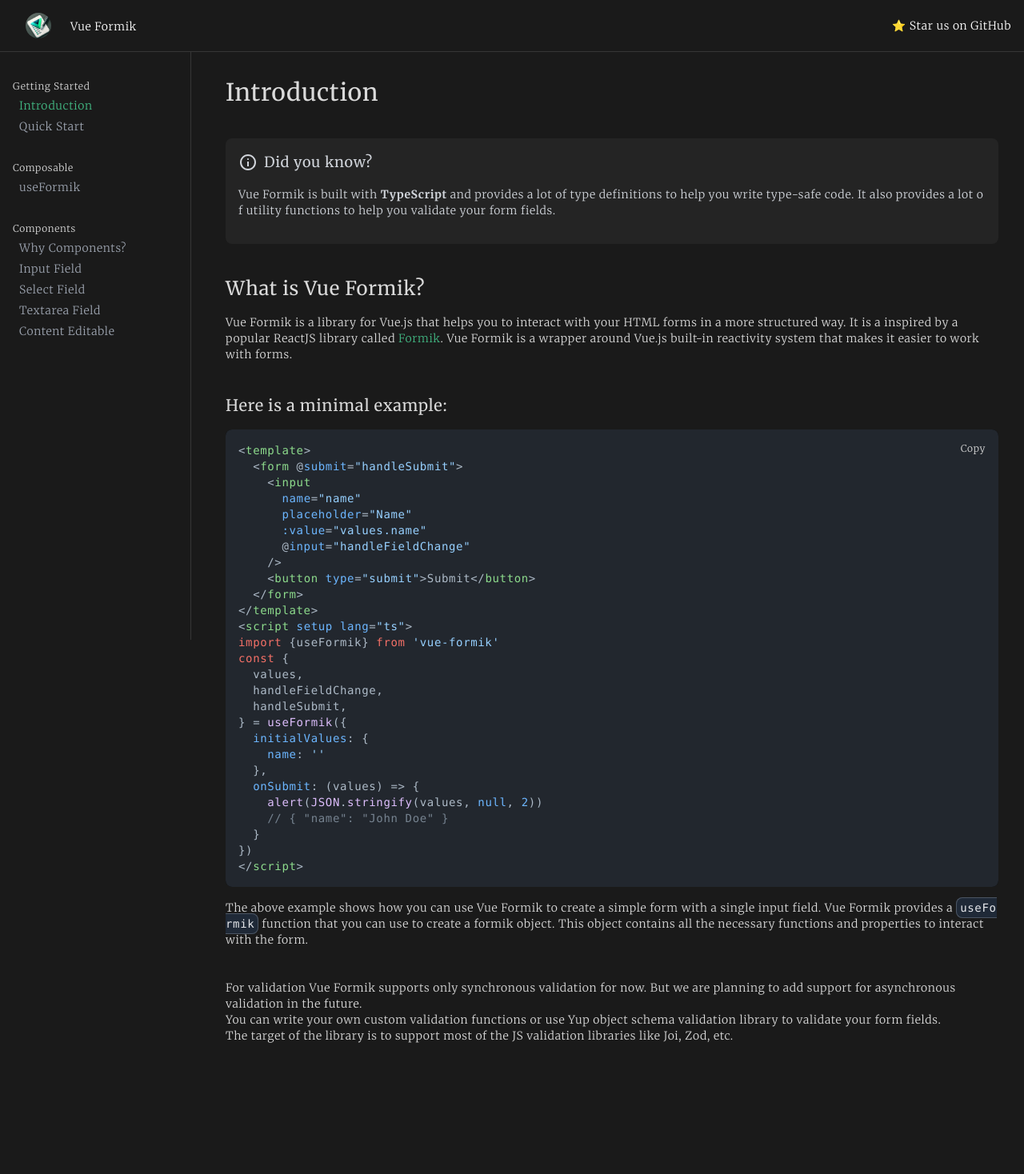
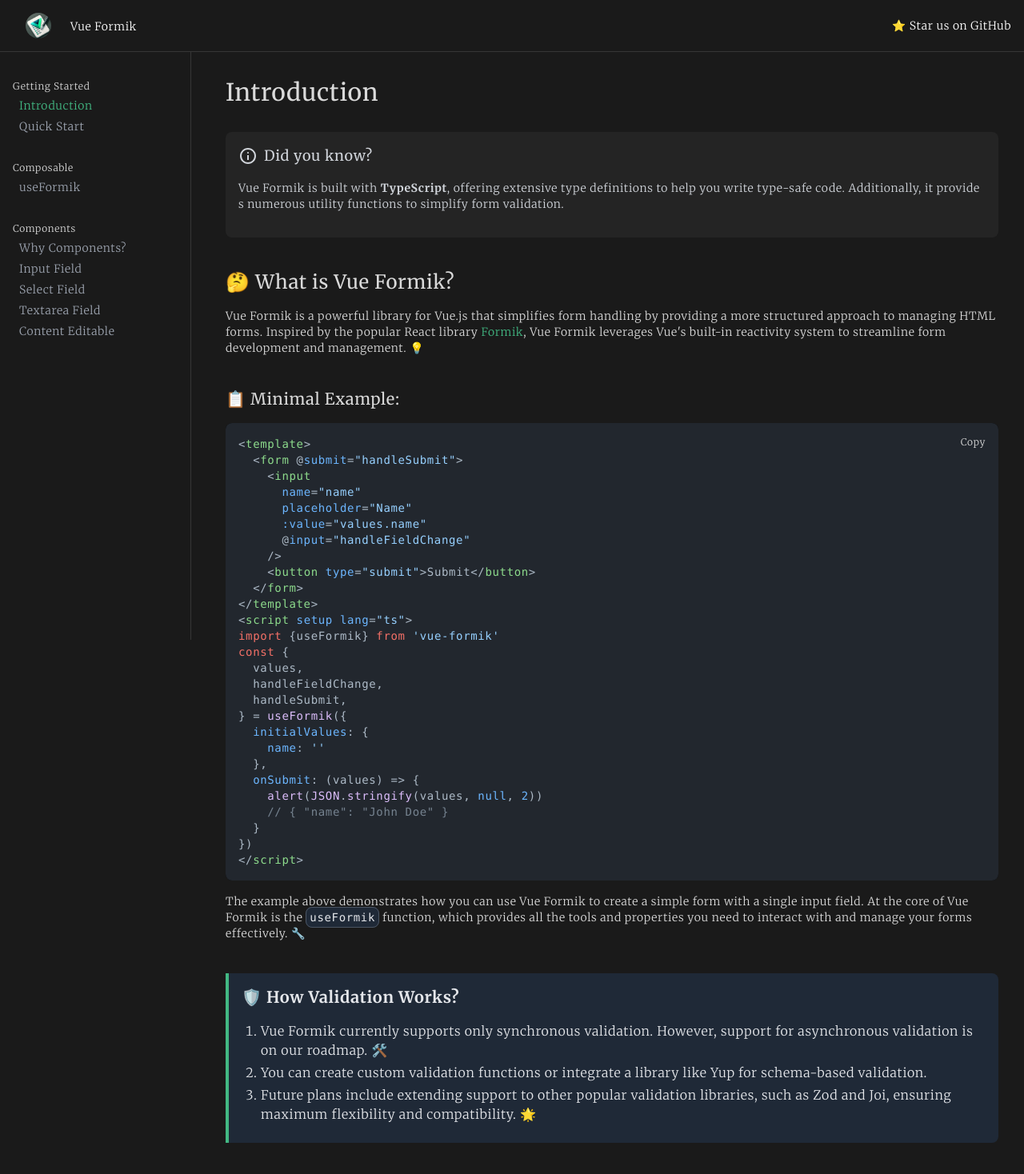
Before and after one commit to vue-formik/docs, a Vue app: page /getting-started/introduction in a window 1280 px wide. Shown: the top 1468 px of the page at 80% size. Built offline with nearby package versions, Linux system fonts and the light colour scheme.

Commit message:
Improve introduction content
Signed-off-by: Kiran Parajuli <39373750+kiranparajuli589@users.noreply.github.com>

```diff
--- a/src/App.vue
+++ b/src/App.vue
@@ -92,6 +92,7 @@
 
 .app_main
   @apply flex flex-col
+  @apply max-w-[1610px]
   &.with_sidebar
     @media (min-width: 1400px)
       padding-left: 466px !important
--- a/src/views/gettingStarted/IntroductionView.vue
+++ b/src/views/gettingStarted/IntroductionView.vue
@@ -2,47 +2,64 @@
   <section class="info_page">
     <section>
       <h1 class="">Introduction</h1>
-      <article class="my-10">
+      <article class="mb-10 mt-8">
         <h4 class="flex items-center gap-2"><InfoIcon /> Did you know?</h4>
         <p>
-          Vue Formik is built with <strong>TypeScript</strong> and provides a lot of type
-          definitions to help you write type-safe code. It also provides a lot of utility functions
-          to help you validate your form fields.
+          Vue Formik is built with <strong>TypeScript</strong>, offering extensive type definitions
+          to help you write type-safe code. Additionally, it provides numerous utility functions to
+          simplify form validation.
         </p>
       </article>
     </section>
+
     <section>
-      <h2>What is Vue Formik?</h2>
+      <h2>🤔 What is Vue Formik?</h2>
 
       <p>
-        Vue Formik is a library for Vue.js that helps you to interact with your HTML forms in a more
-        structured way. It is a inspired by a popular ReactJS library called
-        <a href="https://formik.org" target="_blank" title="Formik">Formik</a>. Vue Formik is a
-        wrapper around Vue.js built-in reactivity system that makes it easier to work with forms.
+        Vue Formik is a powerful library for Vue.js that simplifies form handling by providing a
+        more structured approach to managing HTML forms. Inspired by the popular React library
+        <a href="https://formik.org" target="_blank" title="Formik">Formik</a>, Vue Formik leverages
+        Vue's built-in reactivity system to streamline form development and management. 💡
       </p>
     </section>
 
     <section>
-      <h3>Here is a minimal example:</h3>
+      <h3>📋 Minimal Example:</h3>
 
       <CodeBlock :content="minimalExample" />
 
       <p>
-        The above example shows how you can use Vue Formik to create a simple form with a single
-        input field. Vue Formik provides a <code>useFormik</code> function that you can use to
-        create a formik object. This object contains all the necessary functions and properties to
-        interact with the form.
+        The example above demonstrates how you can use Vue Formik to create a simple form with a
+        single input field. At the core of Vue Formik is the <code>useFormik</code> function, which
+        provides all the tools and properties you need to interact with and manage your forms
+        effectively. 🔧
       </p>
     </section>
 
-    <p>
-      For validation Vue Formik supports only synchronous validation for now. But we are planning to
-      add support for asynchronous validation in the future.<br />
-      You can write your own custom validation functions or use Yup object schema validation library
-      to validate your form fields.<br />
-      The target of the library is to support most of the JS validation libraries like Joi, Zod,
-      etc.
-    </p>
+    <blockquote class="!pt-4 !pl-4">
+      <h3>
+        <strong>🛡️ How Validation Works?</strong>
+      </h3>
+
+      <ol class="list-decimal !ml-6">
+        <li>
+          Vue Formik currently supports only synchronous validation. However, support for
+          asynchronous validation is on our roadmap. 🛠️
+        </li>
+        <li>
+          You can create custom validation functions or integrate a library like
+          <a href="https://github.com/jquense/yup" target="_blank" title="Yup">Yup</a> for
+          schema-based validation.
+        </li>
+
+        <li>
+          Future plans include extending support to other popular validation libraries, such as
+          <a href="https://zod.dev/" target="_blank" title="Zod">Zod</a> and
+          <a href="https://joi.dev/" target="_blank" title="Joi">Joi</a>, ensuring maximum
+          flexibility and compatibility. 🌟
+        </li>
+      </ol>
+    </blockquote>
   </section>
 </template>
 
```
